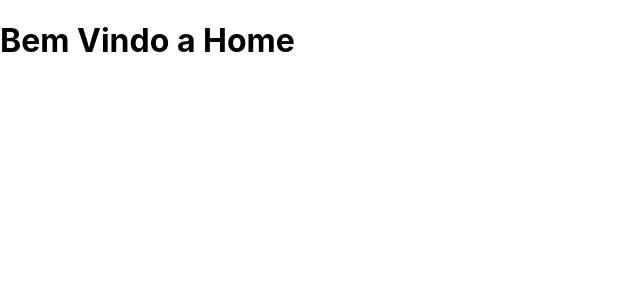
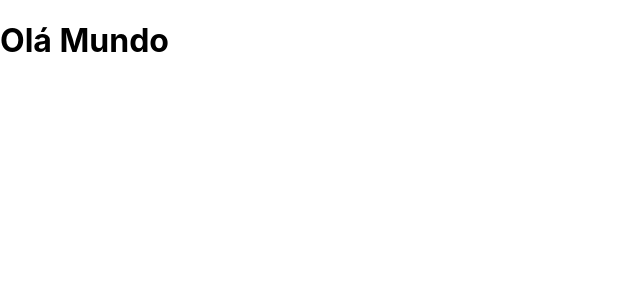
Before and after one commit to fabioNog/CEPS_Validator, a React (Create React App) app in the folder cep_validator/: page / in a window 1280 px wide. Shown: the top 300 px of the page, without its empty margins (0-640 px from the left). Built offline with nearby package versions, Linux system fonts and the light colour scheme.

Commit message:
Test component

```diff
--- a/cep_validator/src/components/home.js
+++ b/cep_validator/src/components/home.js
@@ -1,12 +1,8 @@
+import React from 'react'
 
-import React, { Component } from 'react';
 
-export default class home extends Component {
-    render() {
-        return (
-            <div>
-                <h1>Bem Vindo a Home</h1>
-            </div>
-        )
-    }
+const cep = () => {
+    return <h1>Olá Mundo</h1>
 }
+
+export default cep;
```
